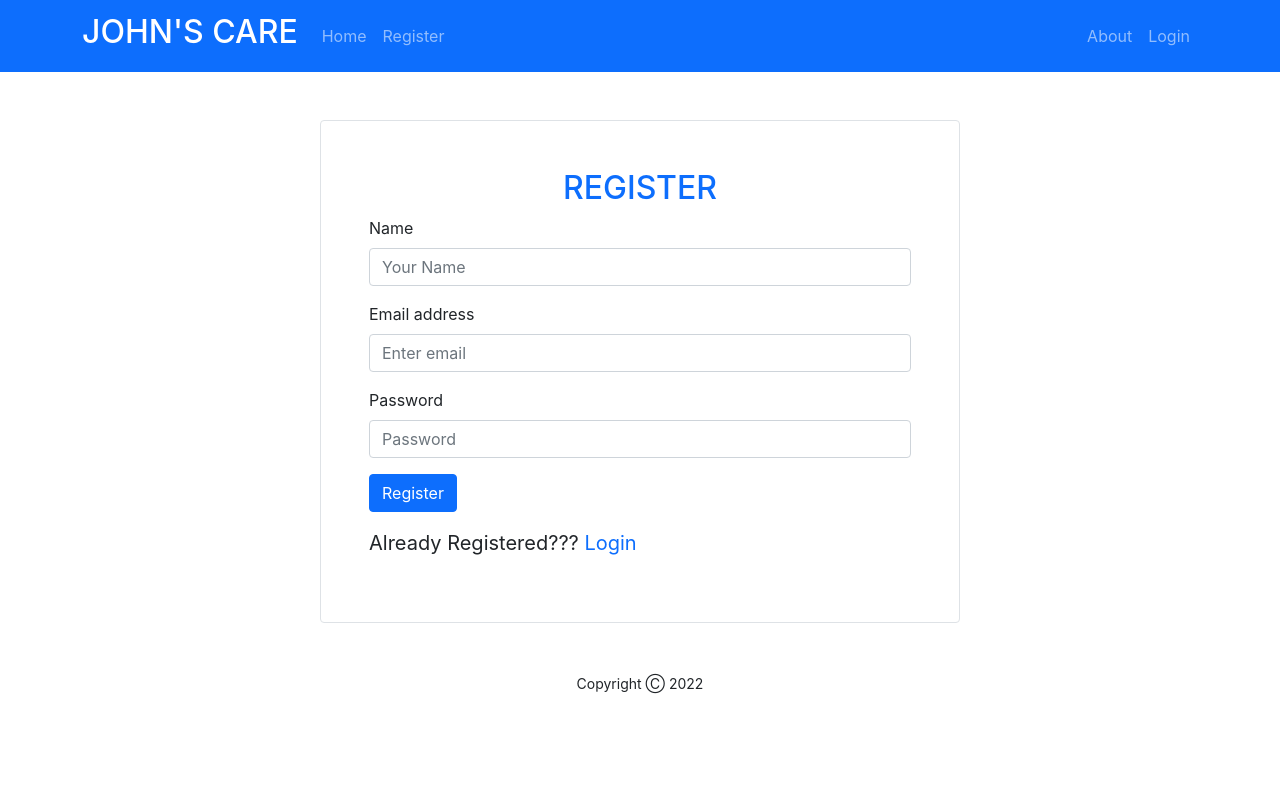
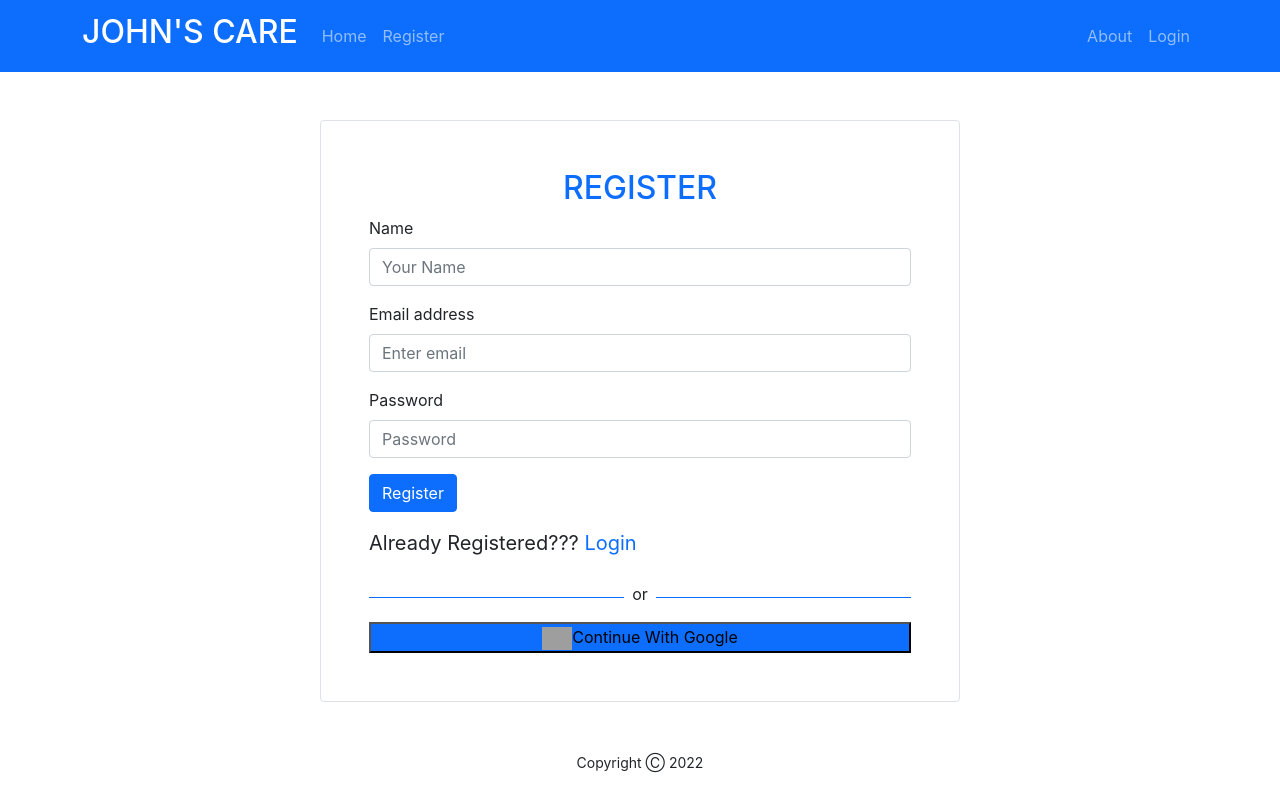
Before and after one commit to kmyeasin29/service-provider, a React (Create React App) app: page /Register in a window 1280 px wide. Built offline with nearby package versions, Linux system fonts and the light colour scheme; no server answers; grey boxes are pictures that could not be loaded; the HTML template or start-up script is replaced by a standard one.

Commit message:
Google login inplemented

```diff
--- a/src/Components/Login/Login.js
+++ b/src/Components/Login/Login.js
@@ -3,6 +3,7 @@
 import { useSignInWithEmailAndPassword } from 'react-firebase-hooks/auth';
 import { Link, useLocation, useNavigate } from 'react-router-dom';
 import auth from '../../firebase.init';
+import SocialLogin from '../SocialLogin/SocialLogin';
 
 const Login = () => {
     const [email, setEmail] = useState('');
@@ -57,6 +58,7 @@
 
             </Form>
             <p className='mt-3 fs-5'>Don't Register Yet??? <Link className='text-decoration-none' to='/Register'>Register Now</Link></p>
+        <SocialLogin></SocialLogin>
         </div>
     );
 };
--- a/src/Components/Register/Register.js
+++ b/src/Components/Register/Register.js
@@ -3,6 +3,7 @@
 import { Link, useNavigate } from 'react-router-dom';
 import { useCreateUserWithEmailAndPassword } from 'react-firebase-hooks/auth';
 import auth from '../../firebase.init'
+import SocialLogin from '../SocialLogin/SocialLogin';
 const Register = () => {
     const [name, setName] = useState('');
     const [email, setEmail] = useState('');
@@ -58,6 +59,7 @@
 
             </Form>
             <p className='mt-3 fs-5'>Already Registered??? <Link className='text-decoration-none' to='/Login'>Login</Link></p>
+        <SocialLogin></SocialLogin>
         </div>
     );
 };
--- /dev/null
+++ b/src/Components/SocialLogin/SocialLogin.js
@@ -0,0 +1,33 @@
+import React from 'react';
+import { useSignInWithGoogle } from 'react-firebase-hooks/auth';
+import { useNavigate } from 'react-router-dom';
+import auth from '../../firebase.init';
+
+const SocialLogin = () => {
+    const [signInWithGoogle, user, loading, error] = useSignInWithGoogle(auth);
+    const navigate = useNavigate(auth);
+    let errorElement;
+
+    if (error) {
+        errorElement = <div>
+            <p>Error: {error.message}</p>
+        </div>
+    }
+
+    if (user) {
+        navigate('/Home')
+    }
+    return (
+        <div>
+            <div className='d-flex align-items-center'>
+                <div style={{ height: "1px" }} className="bg-primary w-50"></div>
+                <p className='px-2 mt-2'>or</p>
+                <div style={{ height: "1px" }} className="bg-primary w-50"></div>
+            </div>
+            {errorElement}
+            <button onClick={() => signInWithGoogle()} className='bg-primary w-100'><img style={{ width: "30px" }} src='https://i.ibb.co/JpGQ3wX/google.png'></img>Continue With Google</button>
+        </div>
+    );
+};
+
+export default SocialLogin;
```
Also changed, not shown: src/images/google.png (added).
